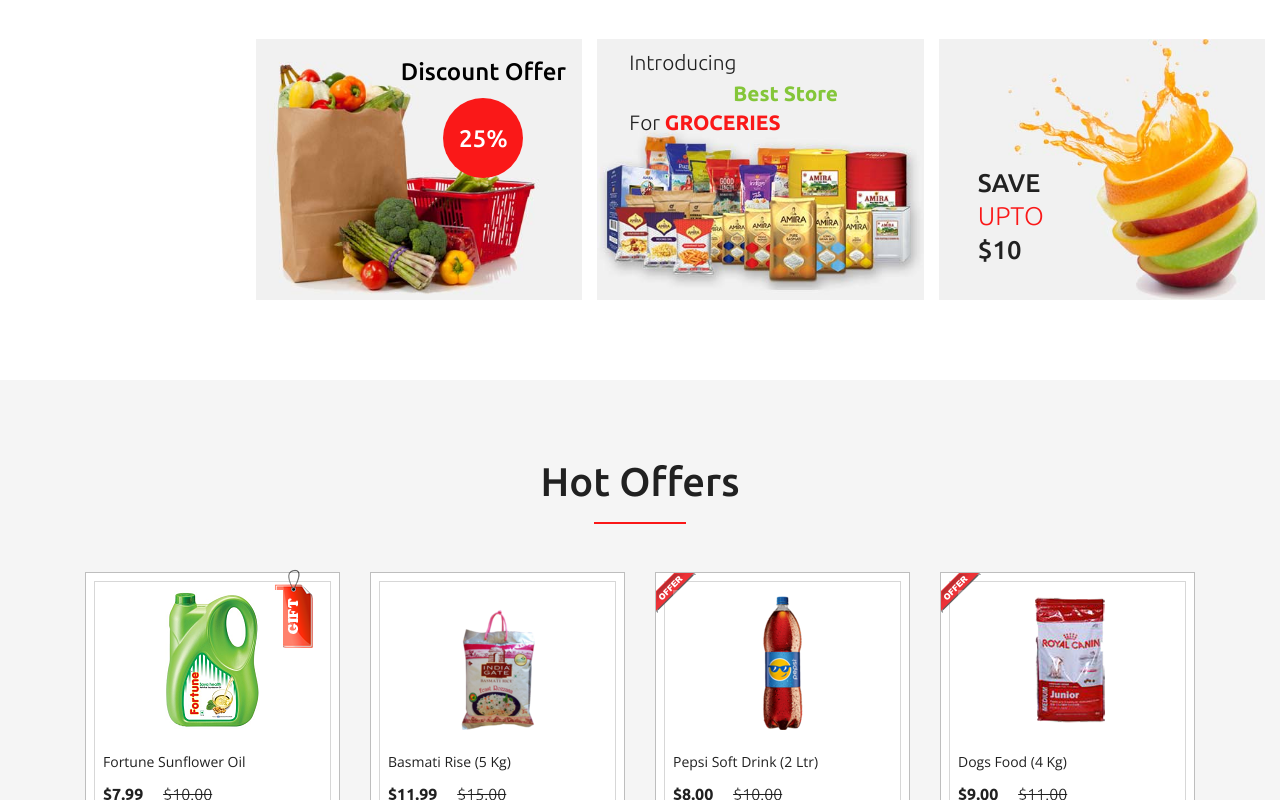
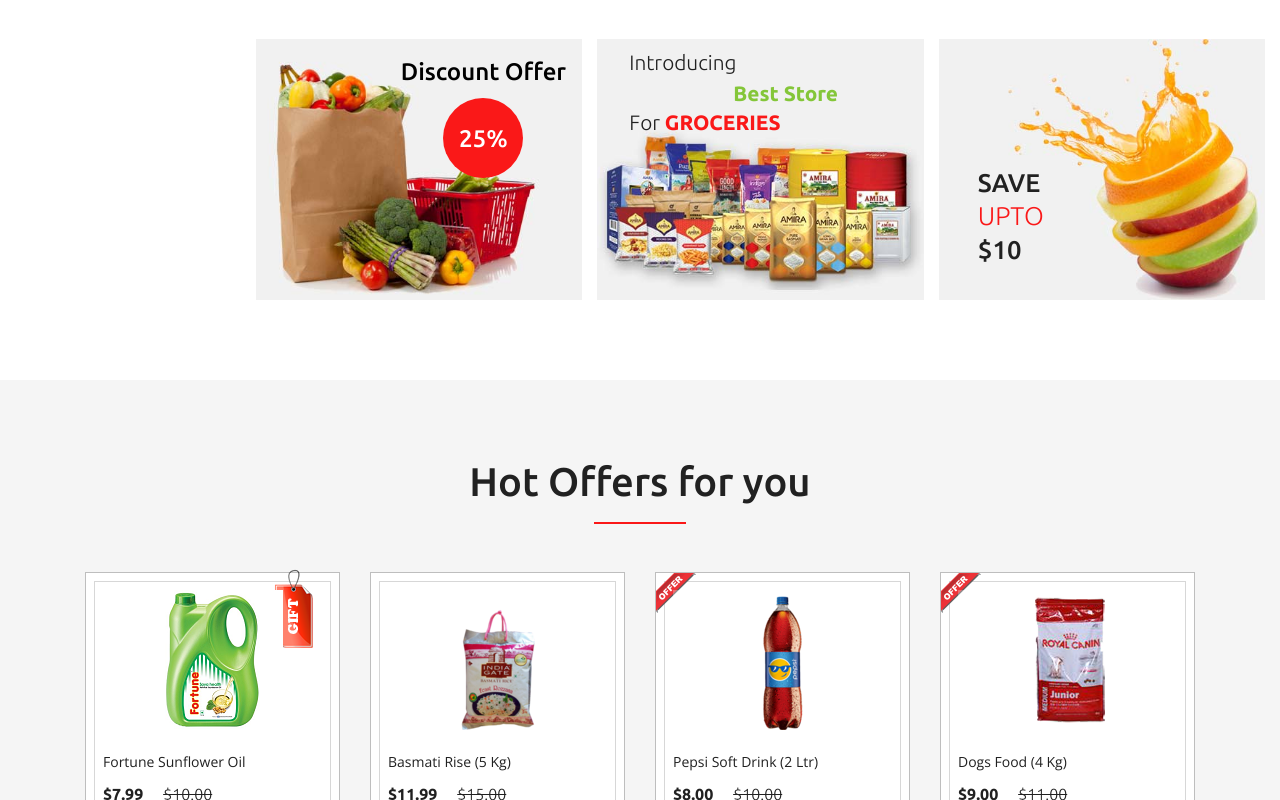
Before and after one commit to abhishek-globant/grocery_store-web, a plain HTML site: page index.html in a window 1280 px wide. Shown: the part 710-1510 px from the top of the page. Drawn offline with nearby package versions, Linux system fonts and the light colour scheme.

Commit message:
change offers section

```diff
--- a/index.html
+++ b/index.html
@@ -263,7 +263,7 @@
 <!-- top-brands -->
 	<div class="top-brands">
 		<div class="container">
-			<h3>Hot Offers</h3>
+			<div><h3>Hot Offers for you</h3></div>
 			<div class="agile_top_brands_grids">
 				<div class="col-md-3 top_brand_left">
 					<div class="hover14 column">
```
